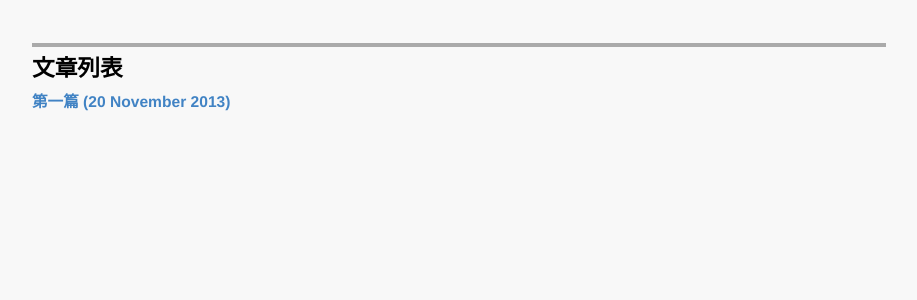
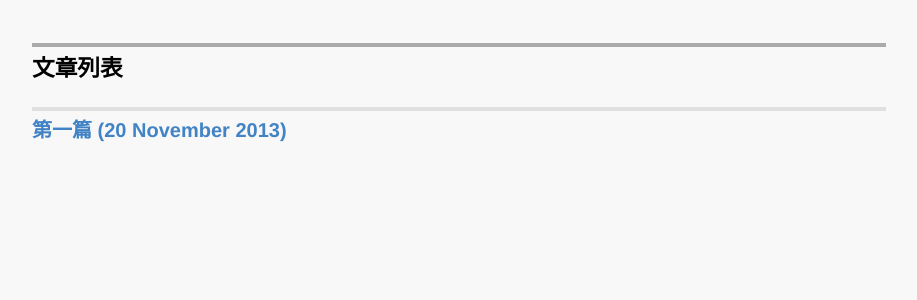
Before and after one commit to LeoMiter/LeoMiter.github.io, a Jekyll site: the page built from index.md, in a window 1280 px wide. Shown: the top 300 px of the page, without its empty margins (181-1098 px from the left). Built offline with Jekyll 4.4.1, drawn with Linux system fonts in a browser that asks for light colours; Markdown is read by kramdown in place of the engine named in the settings.

Commit message:
beautiful

```diff
--- a/index.md
+++ b/index.md
@@ -7,5 +7,5 @@
 
 # 文章列表
 {% for post in site.posts %}
-### [{{ post.title }}        ({{ post.date | date_to_long_string }})]({{ post.url }})
+## [{{ post.title }}        ({{ post.date | date_to_long_string }})]({{ post.url }})
 {% endfor %}
```
